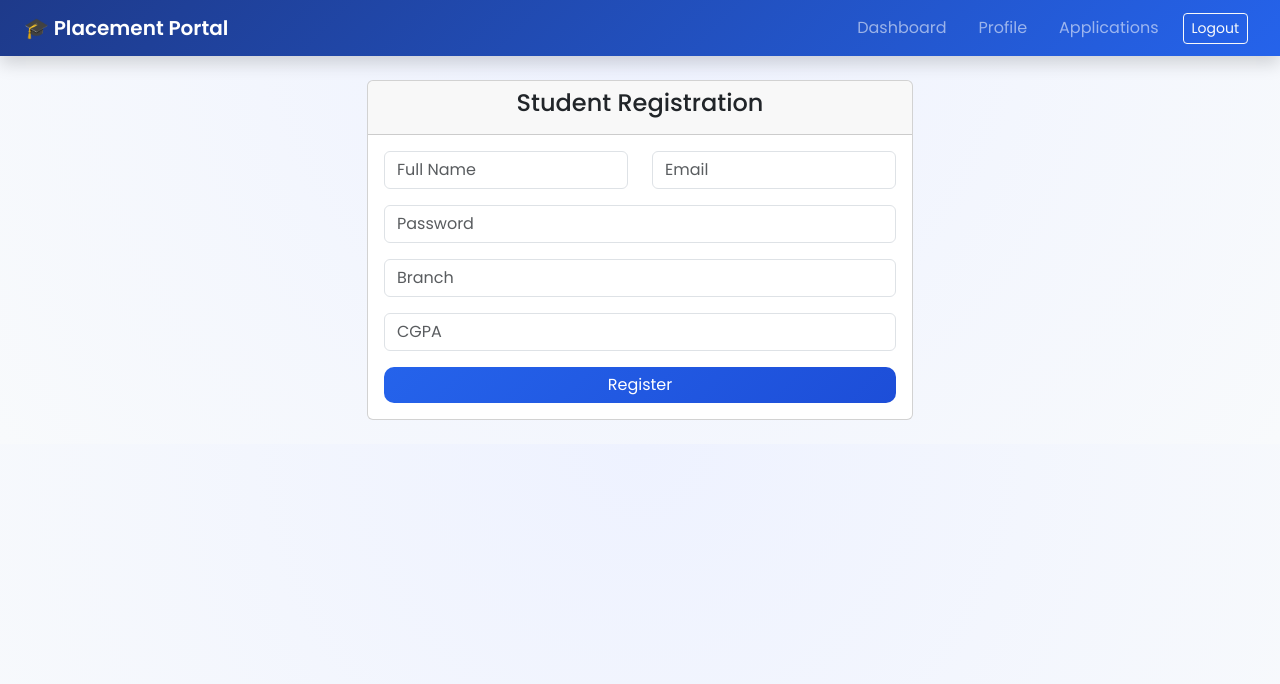
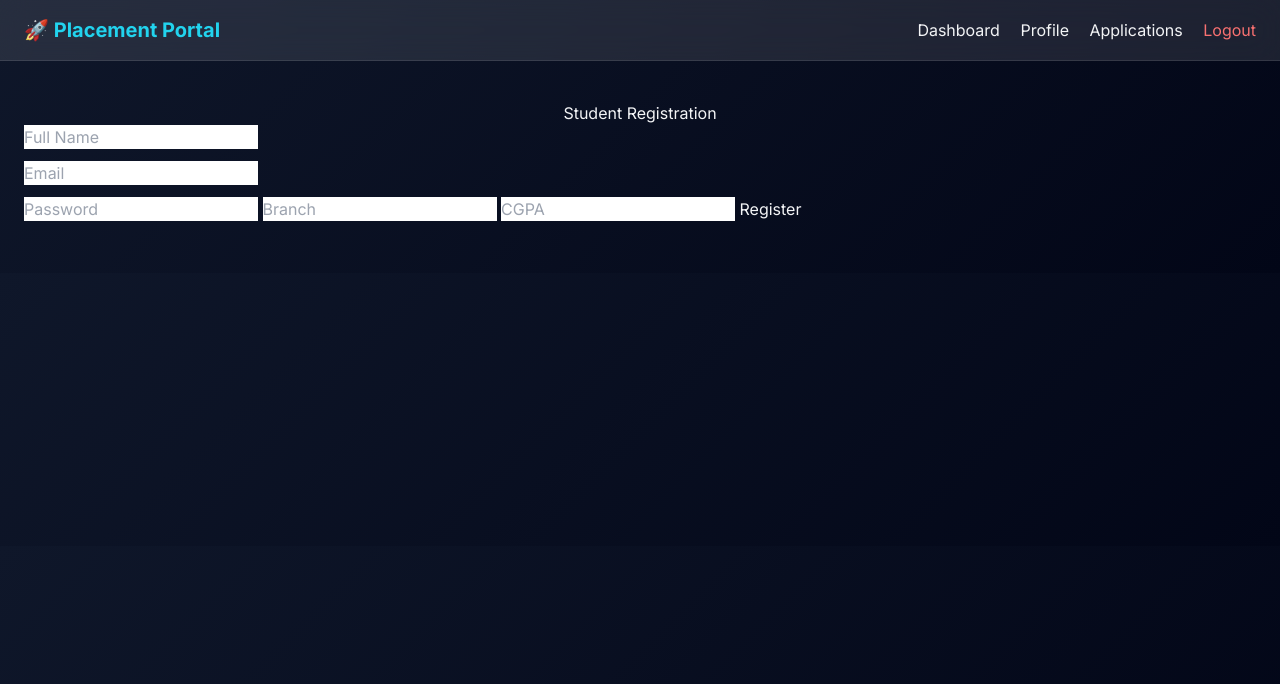
Before and after one commit to chodavarapupoornasaisandeep/sai, a Flask app: page /register in a window 1280 px wide. Shown: the top 684 px of the page. Run offline with Flask 3, Linux system fonts and the light colour scheme; tables that the repository leaves empty or names only in its code hold one stand-in row (values such as "Sample post"); some libraries are stand-ins or nearby versions.

Commit message:
UI updates and profile enhancements

```diff
--- a/app.py
+++ b/app.py
@@ -5,19 +5,29 @@ from werkzeug.utils import secure_filename
 
 # ================= APP CONFIG =================
 app = Flask(__name__)
-app.secret_key = "super_secret_key_change_later"
+app.secret_key = os.getenv("SECRET_KEY", "fallback_secret")
+
 
 UPLOAD_FOLDER = os.path.join('static', 'resumes')
 app.config['UPLOAD_FOLDER'] = UPLOAD_FOLDER
 os.makedirs(UPLOAD_FOLDER, exist_ok=True)
 
 # ================= DATABASE =================
+import os
+import mysql.connector
+
+import os
+import mysql.connector
+
 db = mysql.connector.connect(
-    host="localhost",
-    user="root",
-    password="SAI@02042007",
-    database="placement_portal"
+    host=os.getenv("MYSQLHOST", "localhost"),
+    user=os.getenv("MYSQLUSER", "root"),
+    password=os.getenv("MYSQLPASSWORD", "SAI@02042007"),
+    database=os.getenv("MYSQLDATABASE", "placement_portal"),
+    port=int(os.getenv("MYSQLPORT", 3306)),
+    auth_plugin="mysql_native_password"
 )
+
 cursor = db.cursor(dictionary=True)
 
 # ================= HOME =================
--- a/templates/base.html
+++ b/templates/base.html
@@ -2,77 +2,49 @@
 <html lang="en">
 <head>
     <meta charset="UTF-8">
-<title>{{ title if title else "Placement Portal" }}</title>
+    <title>{% block title %}Placement Portal{% endblock %}</title>
 
-<!-- Bootstrap -->
-<link href="https://cdn.jsdelivr.net/npm/bootstrap@5.3.2/dist/css/bootstrap.min.css" rel="stylesheet">
+    <!-- Tailwind -->
+    <script src="https://cdn.tailwindcss.com"></script>
 
-<!-- AOS Animation -->
-<link href="https://unpkg.com/aos@2.3.4/dist/aos.css" rel="stylesheet">
+    <!-- Alpine.js -->
+    <script defer src="https://unpkg.com/alpinejs@3.x.x/dist/cdn.min.js"></script>
+
+    <!-- Fonts -->
+    <link href="https://fonts.googleapis.com/css2?family=Inter:wght@400;600;700&display=swap" rel="stylesheet">
 
     <!-- Icons -->
-<link href="https://cdn.jsdelivr.net/npm/bootstrap-icons/font/bootstrap-icons.css" rel="stylesheet">
-
-<!-- Google Font -->
-<link href="https://fonts.googleapis.com/css2?family=Poppins:wght@300;400;500;600;700&display=swap" rel="stylesheet">
+    <script src="https://kit.fontawesome.com/a076d05399.js" crossorigin="anonymous"></script>
 
     <style>
-body{
-    font-family:'Poppins',sans-serif;
-    background: radial-gradient(circle at top, #eef2ff, #f8fafc);
-}
-
-/* Glass Card */
-.glass{
-    background:rgba(255,255,255,0.8);
-    backdrop-filter:blur(14px);
-    border-radius:18px;
-    box-shadow:0 25px 60px rgba(0,0,0,0.08);
-}
-
-/* Navbar */
-.navbar{
-    background:linear-gradient(135deg,#1e3a8a,#2563eb);
-}
-
-/* Buttons */
-.btn-gradient{
-    background:linear-gradient(135deg,#2563eb,#1d4ed8);
-    border:none;
-    color:white;
-    border-radius:10px;
-}
-.btn-gradient:hover{
-    transform:translateY(-2px);
-    box-shadow:0 8px 25px rgba(37,99,235,.4);
-}
-
-/* Section Title */
-.section-title{
-    font-weight:700;
-    color:#0f172a;
-}
-
-/* Table */
-table thead{
-    background:#0f172a;
-    color:white;
+        body {
+            font-family: 'Inter', sans-serif;
+            background: linear-gradient(135deg, #0f172a, #020617);
         }
     </style>
 </head>
+<body class="text-gray-100">
 
-<body>
+<!-- NAVBAR -->
+<nav class="bg-white/10 backdrop-blur-lg border-b border-white/10">
+    <div class="max-w-7xl mx-auto px-6 py-4 flex justify-between items-center">
+        <h1 class="text-xl font-bold text-cyan-400">
+            🚀 Placement Portal
+        </h1>
 
-{% include 'navbar.html' %}
+        <div class="space-x-4">
+            <a href="/dashboard" class="hover:text-cyan-400">Dashboard</a>
+            <a href="/profile" class="hover:text-cyan-400">Profile</a>
+            <a href="/my-applications" class="hover:text-cyan-400">Applications</a>
+            <a href="/logout" class="text-red-400 hover:text-red-500">Logout</a>
+        </div>
+    </div>
+</nav>
 
-<div class="container py-4">
+<!-- PAGE CONTENT -->
+<main class="max-w-7xl mx-auto px-6 py-10">
     {% block content %}{% endblock %}
-</div>
-
-<!-- JS -->
-<script src="https://cdn.jsdelivr.net/npm/bootstrap@5.3.2/dist/js/bootstrap.bundle.min.js"></script>
-<script src="https://unpkg.com/aos@2.3.4/dist/aos.js"></script>
-<script>AOS.init({duration:900,once:true});</script>
+</main>
 
 </body>
 </html>
```
Also changed, not shown: templates/dashboard.html (+32 -38 lines), templates/profile.html (+30 -41 lines). Lines whose indentation alone changed are shown as unchanged.
